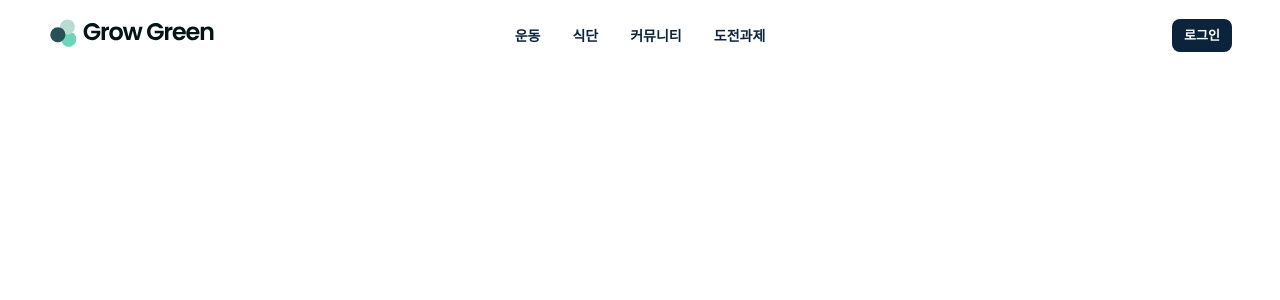
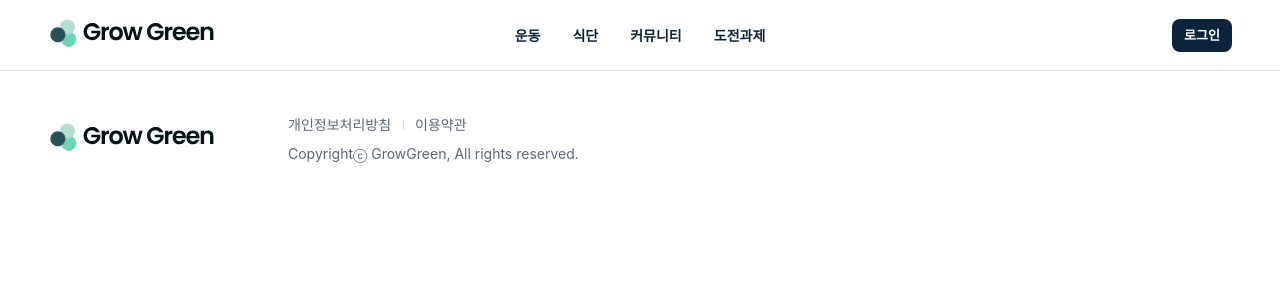
Before and after one commit to devgiants75/proejct-growgreen, a React (Create React App) app in the folder growgreen/: page / in a window 1280 px wide. Shown: the top 300 px of the page. Built offline with nearby package versions, Linux system fonts and the light colour scheme.

Commit message:
kkh/Feat: footer UI 구현

```diff
--- /dev/null
+++ b/growgreen/src/components/Footer/Footer.Style.tsx
@@ -0,0 +1,50 @@
+import styled from 'styled-components';
+
+export const Footer = styled.footer`
+  width: 100%;
+  border-top: 1px solid #d7dce5;
+`;
+
+export const Inner = styled.div`
+  max-width: 1440rem;
+  display: flex;
+  margin: 0 auto;
+  padding: 0 16rem;
+  gap: 72rem;
+  align-items: center;
+
+  @media screen and (min-width: 768px) {
+    padding: 40rem 48rem 80rem;
+  }
+`;
+
+export const Logo = styled.h1``;
+
+export const Menu = styled.div`
+  display: flex;
+  gap: 24rem;
+
+  & a {
+    display: inline-block;
+    color: #5c667b;
+    font-size: 14rem;
+    position: relative;
+  }
+
+  & a:not(:first-child):after {
+    content: '';
+    position: absolute;
+    width: 1rem;
+    height: 10rem;
+    background: #ddd;
+    top: 50%;
+    left: -12rem;
+    transform: translateY(-50%);
+  }
+`;
+
+export const CopyRight = styled.p`
+  margin-top: 8rem;
+  font-size: 14rem;
+  color: #5c667b;
+`;
--- /dev/null
+++ b/growgreen/src/components/Footer/Footer.tsx
@@ -0,0 +1,27 @@
+import React from 'react';
+import { Link } from 'react-router-dom';
+import * as S from './Footer.Style';
+import { ReactComponent as Logo } from '../../assets/logo.svg';
+
+function Footer() {
+  return (
+    <S.Footer>
+      <S.Inner>
+        <S.Logo>
+          <Link to="/">
+            <Logo />
+          </Link>
+        </S.Logo>
+        <div>
+          <S.Menu>
+            <Link to="/">개인정보처리방침</Link>
+            <Link to="/">이용약관</Link>
+          </S.Menu>
+          <S.CopyRight>Copyrightⓒ GrowGreen, All rights reserved.</S.CopyRight>
+        </div>
+      </S.Inner>
+    </S.Footer>
+  );
+}
+
+export default Footer;
--- a/growgreen/src/pages/home/index.tsx
+++ b/growgreen/src/pages/home/index.tsx
@@ -1,7 +1,13 @@
 import React from 'react';
 import Header from '../../components/Header/Header';
+import Footer from '../../components/Footer/Footer';
 
 // 홈 화면 페이지
 export default function Index() {
-  return <Header />;
+  return (
+    <>
+      <Header />
+      <Footer />
+    </>
+  );
 }
```
